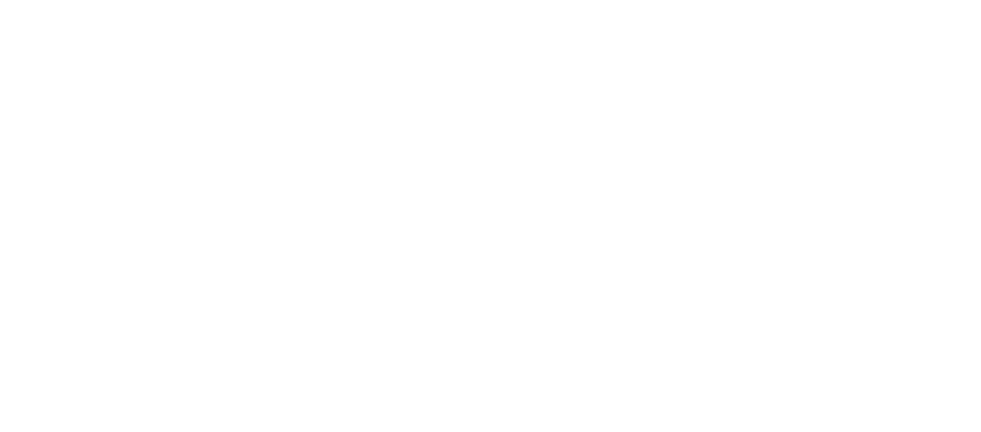
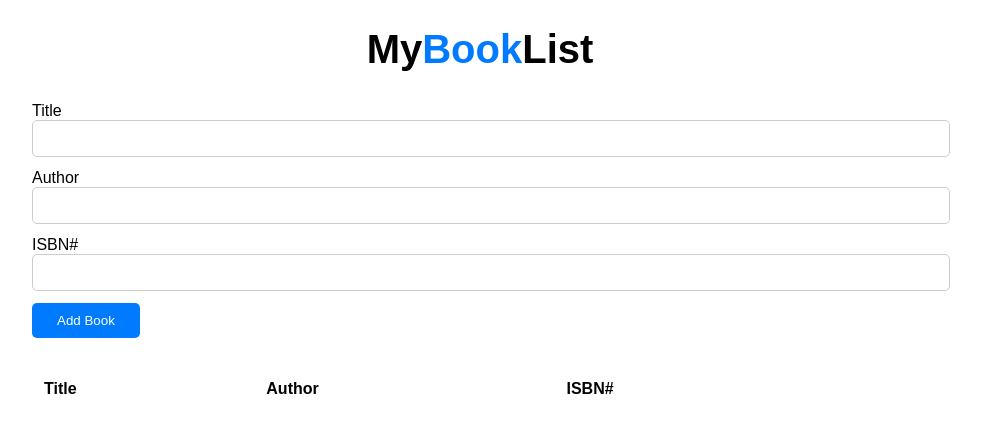
Before and after one commit to acciojob/book-list-pankajkumar199, a website: page main.html in a window 1280 px wide. Shown: the whole page, without its empty margins (160-1141 px from the left). Drawn offline with Linux system fonts and the light colour scheme.

Commit message:
created a submission

```diff
--- a/main.html
+++ b/main.html
@@ -1,16 +1,41 @@
 <!DOCTYPE html>
-
 <html>
 
 <head>
-	<link rel="stylesheet" href="styles.css">
+    <meta charset="UTF-8">
+    <title>MyBookList</title>
+    <link rel="stylesheet" href="styles.css">
 </head>
 
 <body>
-	<!-- the entire body must be written by student -->
-    <script type="text/javascript" src="./script.js">
-</script>
+    <h1><span style="color:black;">My</span><span style="color:#007bff;">Book</span>List</h1>
 
+    <div class="form-group">
+        <label>Title</label>
+        <input type="text" id="title" class="form-control">
+
+        <label>Author</label>
+        <input type="text" id="author" class="form-control">
+
+        <label>ISBN#</label>
+        <input type="text" id="isbn" class="form-control">
+
+        <button id="submit">Add Book</button>
+    </div>
+
+    <table class="table table-striped">
+        <thead>
+            <tr>
+                <th>Title</th>
+                <th>Author</th>
+                <th>ISBN#</th>
+                <th></th>
+            </tr>
+        </thead>
+        <tbody id="book-list"></tbody>
+    </table>
+
+    <script src="script.js"></script>
 </body>
 
 </html>
--- a/script.js
+++ b/script.js
@@ -1 +1,37 @@
 //your JS code here. If required.
+document.getElementById("submit").addEventListener("click", function () {
+
+    let title = document.getElementById("title").value;
+    let author = document.getElementById("author").value;
+    let isbn = document.getElementById("isbn").value;
+
+    if (title === "" || author === "" || isbn === "") {
+        alert("Please fill all fields");
+        return;
+    }
+
+    let table = document.getElementById("book-list");
+
+    let row = document.createElement("tr");
+
+    row.innerHTML = `
+        <td>${title}</td>
+        <td>${author}</td>
+        <td>${isbn}</td>
+        <td><button class="delete">X</button></td>
+    `;
+
+    table.appendChild(row);
+
+    // Clear fields
+    document.getElementById("title").value = "";
+    document.getElementById("author").value = "";
+    document.getElementById("isbn").value = "";
+});
+
+// Delete Row
+document.getElementById("book-list").addEventListener("click", function (e) {
+    if (e.target.classList.contains("delete")) {
+        e.target.parentElement.parentElement.remove();
+    }
+});
--- a/styles.css
+++ b/styles.css
@@ -1 +1,59 @@
 /*  your css code here. If applicable */
+body {
+    width: 70%;
+    margin: 20px auto;
+    font-family: Arial, sans-serif;
+}
+
+h1 {
+    text-align: center;
+    font-size: 40px;
+    margin-bottom: 30px;
+}
+
+.form-group {
+    margin-bottom: 30px;
+}
+
+.form-control {
+    display: block;
+    width: 100%;
+    padding: 10px;
+    margin-bottom: 12px;
+    border: 1px solid #ccc;
+    border-radius: 5px;
+}
+
+#submit {
+    padding: 10px 25px;
+    background-color: #007bff;
+    color: white;
+    border: none;
+    border-radius: 5px;
+    cursor: pointer;
+}
+
+.table {
+    width: 100%;
+    border-collapse: collapse;
+    margin-top: 30px;
+}
+
+.table th,
+.table td {
+    padding: 12px;
+    text-align: left;
+}
+
+.table-striped tbody tr:nth-child(even) {
+    background-color: #f3f3f3;
+}
+
+.delete {
+    background-color: #dc3545;
+    color: white;
+    border: none;
+    padding: 5px 12px;
+    border-radius: 5px;
+    cursor: pointer;
+}
```
